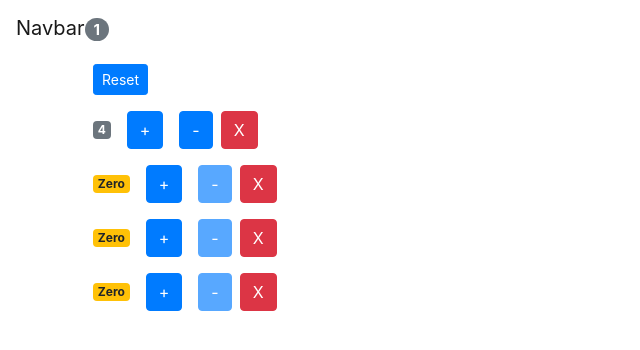
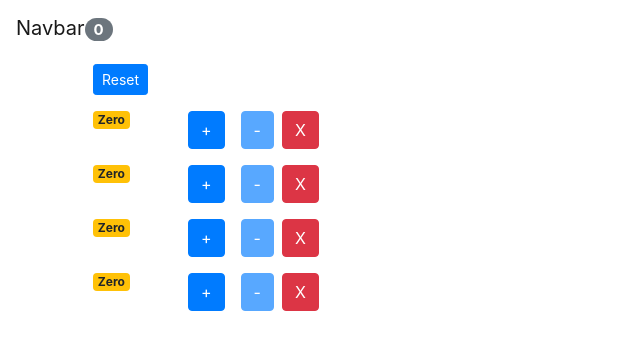
Before and after one commit to ShaonKhansur/counter-app, a React (Create React App) app: page / in a window 1280 px wide. Shown: the top 350 px of the page, without its empty margins (0-640 px from the left). Built offline with nearby package versions, Linux system fonts and the light colour scheme.

Commit message:
counter app completed

```diff
--- a/src/App.js
+++ b/src/App.js
@@ -6,7 +6,7 @@ import "./App.css";
 class App extends Component {
   state = {
     counters: [
-      { id: 1, value: 4 },
+      { id: 1, value: 0 },
       { id: 2, value: 0 },
       { id: 3, value: 0 },
       { id: 4, value: 0 }
--- a/src/components/counter.jsx
+++ b/src/components/counter.jsx
@@ -7,8 +7,11 @@ class Counter extends Component {
 
   render() {
     return (
-      <div>
+      <div className="row">
+        <div className="col-1">
           <span className={this.getBadgeClases()}>{this.countFormatter()}</span>
+        </div>
+        <div className="col">
           <button
             className="btn btn-primary m-2"
             onClick={() => this.props.onIncrease(this.props.counter)}
@@ -29,6 +32,7 @@ class Counter extends Component {
             X
           </button>
         </div>
+      </div>
     );
   }
 
--- a/src/components/counters.jsx
+++ b/src/components/counters.jsx
@@ -17,7 +17,7 @@ class Counters extends Component {
             counter={counter}
             onDelete={this.props.onDelete}
             onIncrease={this.props.onIncrease}
-            onDecrease={this.props.onDelete}
+            onDecrease={this.props.onDecrease}
           />
         ))}
       </div>
```
Lines whose indentation alone changed are shown as unchanged.
